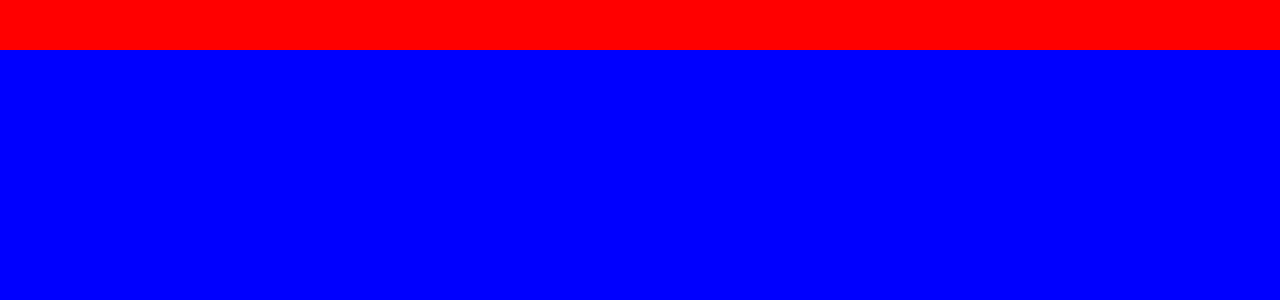
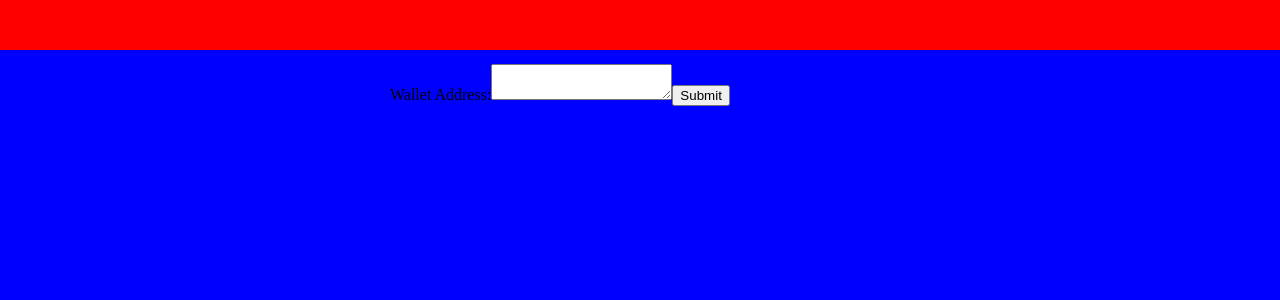
Before and after one commit to MKCMMSK/tribe-discovery-service, a Next.js app: page / in a window 1280 px wide. Shown: the top 300 px of the page. Built offline with nearby package versions, Linux system fonts and the light colour scheme.

Commit message:
Created and centered a button and input field for address

```diff
--- a/components/Body/index.js
+++ b/components/Body/index.js
@@ -4,9 +4,7 @@ import styles from './body.module.css';
 export default function Body(props) {
     return(
         <div className={styles['body-container']}>
-            <div className={styles.children}>
-                {props.children}
-            </div>
+            {props.children}
         </div>
     )
 }
--- /dev/null
+++ b/components/WalletInput/index.js
@@ -0,0 +1,28 @@
+import React, { useEffect } from 'react';
+import styles from './walletInput.module.css';
+
+export default function WalletInput(props) {
+
+    useEffect(()=>{
+        console.log(props.walletInput)
+    }, [props.walletInput]);
+
+    function handleChange(event) {
+        props.setWalletInput(event.target.value);
+    }
+
+    function sendWalletAddress() {
+    }
+
+    return(
+        <div className={styles['wallet-input-container']}>
+            <form className={styles['wallet-form']} onSubmit={sendWalletAddress}>
+            <label>
+                Wallet Address:
+                <textarea onChange={handleChange} />
+            </label>
+            <input type="submit" value="Submit" />
+            </form>
+        </div>
+    )
+}
--- /dev/null
+++ b/components/WalletInput/walletInput.module.css
@@ -0,0 +1,12 @@
+.wallet-input-container{
+    display: flex;
+    flex-direction: column;
+    align-items: center;
+    justify-content: center;
+    width: 100%;
+    height: 45px;
+}
+
+.wallet-form {
+    width: 500px;
+}
--- a/pages/index.js
+++ b/pages/index.js
@@ -1,15 +1,22 @@
+import React, { useState } from 'react';
 import Head from 'next/head'
 import styles from '../styles/shared.module.css';
 import Nav from '../components/Nav';
 import Body from '../components/Body';
+import WalletInput from '../components/WalletInput';
+
 export default function Home() {
+  const [walletInput, setWalletInput] = useState('');
+
   return (
     <div className={styles.layout}>
       <Head>
         <title>More Collections</title>
       </Head>
       <Nav/>
-      <Body/>
+      <Body>
+        <WalletInput walletInput={walletInput} setWalletInput={setWalletInput}/>
+      </Body>
     </div>
   )
 }
```
